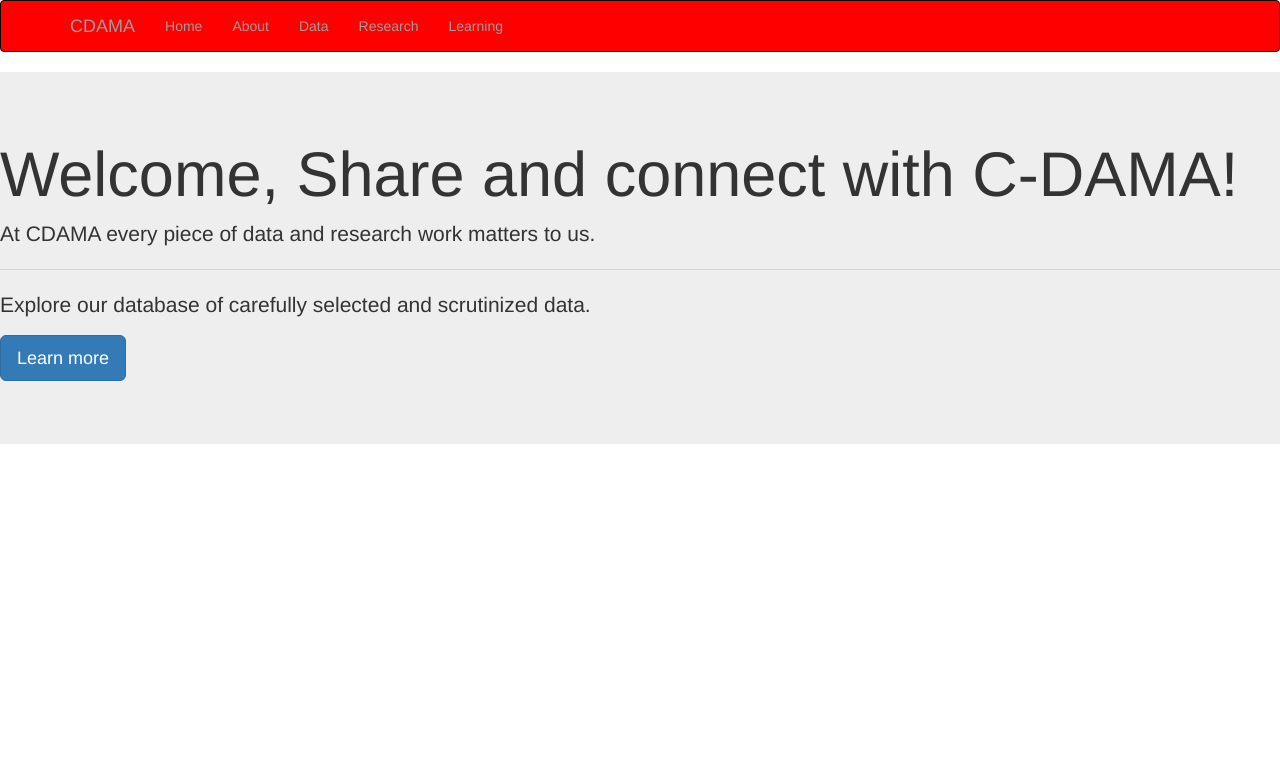
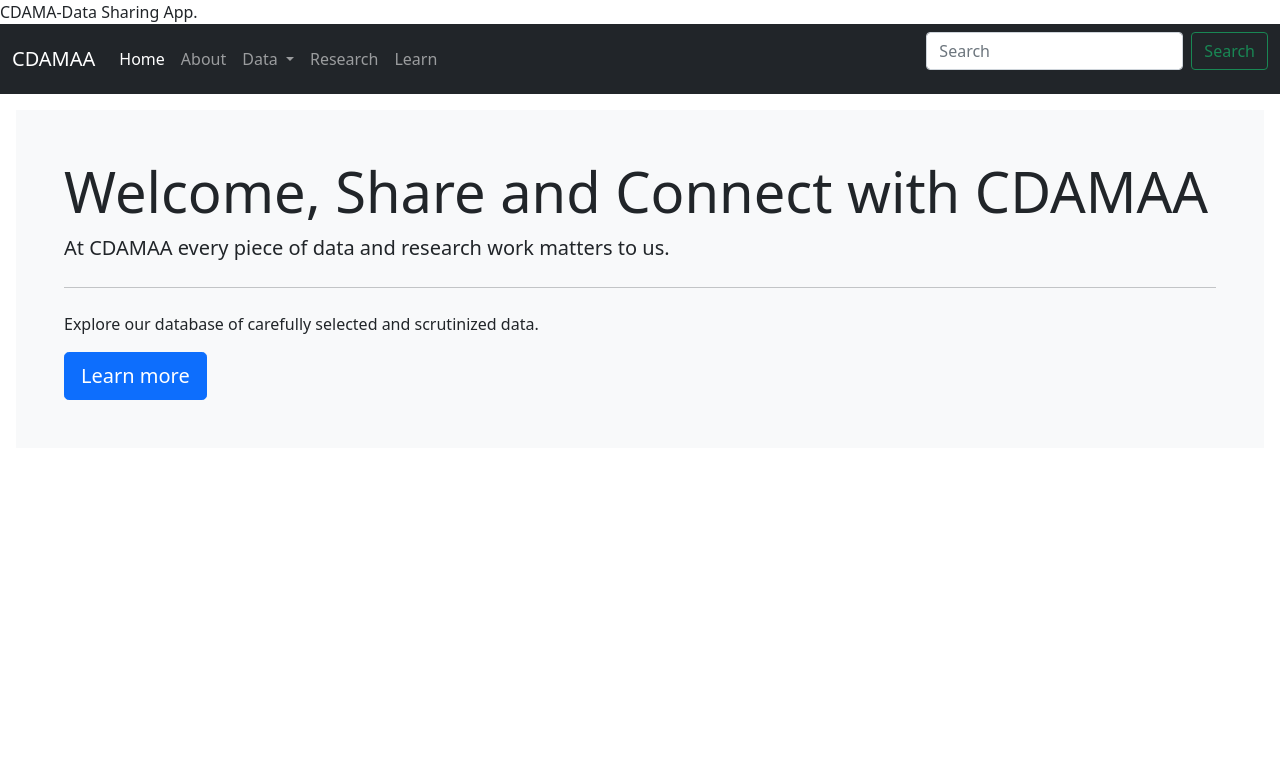
Before and after one commit to theccode/cdama, a Flask app: page / in a window 1280 px wide. Shown: the top 783 px of the page. Run offline with Flask 2, Linux system fonts and the light colour scheme; some libraries are stand-ins or nearby versions.

Commit message:
changed from bootstrap v3 to v5

```diff
--- a/app/static/css/app.css
+++ b/app/static/css/app.css
@@ -1,3 +1,9 @@
 .navbar{
-    background-color: red !important;
+    /* background-color: red !important; */
 }
+.jumbotron {
+    padding: 2rem 1rem;
+    margin-bottom: 2rem;
+    background-color: #e9ecef;
+    border-radius: .3rem;
+  }
--- a/app/template/base.html
+++ b/app/template/base.html
@@ -1,40 +1,55 @@
-{% extends "bootstrap/base.html" %}
 {% block head %}
-    {{super()}}
-{% endblock %}
 {% block title %}CDAMA - Data Sharing App {% endblock %}
 <meta charset="utf-8">
 <link rel="shortcut icon" href="{{ url_for('static', filename='favicon.ico')}}" type="image/x-icon" />
 <link rel="icon" href="{{url_for('static', filename='favicon.ico')}}" type="image/x-icon">
-{% block styles %}
-    {{ super() }}
-    <!-- CSS only -->
-    <link rel="stylesheet" type="text/css"  href="{{ url_for('static', filename='css/app.css') }}">
+<link href="https://cdn.jsdelivr.net/npm/bootstrap@5.0.2/dist/css/bootstrap.min.css" rel="stylesheet" integrity="sha384-EVSTQN3/azprG1Anm3QDgpJLIm9Nao0Yz1ztcQTwFspd3yD65VohhpuuCOmLASjC" crossorigin="anonymous">
+<link rel="stylesheet" type="text/css"  href="{{ url_for('static', filename='css/app.css') }}">
 {% endblock %}
 {% block navbar %}
-    <div class="navbar navbar-inverse" role="navigation">
-        <div class="container">
-            <div class="navbar-header">
-                <button type="button" class="navbar-toggle" data-toggle="collapse" data-target=".navbar-collapse">
-                    <span class="sr-only">Toggle-Navigation</span>
-                    <span class="icon-bar"></span>
-                    <span class="icon-bar"></span>
-                    <span class="icon-bar"></span>
-                </button>
-                <a href="/" class="navbar-brand">CDAMA</a>
-            </div>
-            <div class="navbar-collapse collapse">
-                <ul class="nav navbar-nav">
-                    <li><a href="/">Home</a></li>
-                    <li><a href="/about">About</a></li>
-                    <li><a href="/upload">Data</a></li>
-                    <li><a href="/research">Research</a></li>
-                    <li><a href="/learn">Learning</a></li>
-                </ul>
-            </div>
-        </div>
-  </div>
+<nav class="navbar navbar-expand-lg navbar-dark bg-dark">
+    <div class="container-fluid">
+      <a class="navbar-brand" href="/">CDAMAA</a>
+      <button class="navbar-toggler" type="button" data-bs-toggle="collapse" data-bs-target="#navbarSupportedContent" aria-controls="navbarSupportedContent" aria-expanded="false" aria-label="Toggle navigation">
+        <span class="navbar-toggler-icon"></span>
+      </button>
+      <div class="collapse navbar-collapse" id="navbarSupportedContent">
+        <ul class="navbar-nav me-auto mb-2 mb-lg-0">
+          <li class="nav-item">
+            <a class="nav-link active" aria-current="page" href="/">Home</a>
+          </li>
+          <li class="nav-item">
+            <a class="nav-link" href="/about">About</a>
+          </li>
+          <li class="nav-item dropdown">
+            <a class="nav-link dropdown-toggle" href="/upload" id="navbarDropdown" role="button" data-bs-toggle="dropdown" aria-expanded="false">
+              Data
+            </a>
+            <ul class="dropdown-menu" aria-labelledby="navbarDropdown">
+              <li><a class="dropdown-item" href="/upload">Upload Data</a></li>
+              <li><a class="dropdown-item" href="/share">Download Data</a></li>
+              <li><hr class="dropdown-divider"></li>
+              <li><a class="dropdown-item" href="/compare">Compare Data</a></li>
+            </ul>
+          </li>
+          <li class="nav-item">
+            <a class="nav-link " href="/research" tabindex="-1" aria-disabled="true">Research</a>
+          </li>
+          <li class="nav-item">
+            <a class="nav-link " href="/learn" tabindex="-1" aria-disabled="true">Learn</a>
+          </li>
+        </ul>
+        <form class="d-flex">
+          <input class="form-control me-2" type="search" placeholder="Search" aria-label="Search">
+          <button class="btn btn-outline-success" type="submit">Search</button>
+        </form>
+      </div>
+    </div>
+  </nav>
 {% endblock %}
 {% block content %}
+{% block scripts %}
+<script src="https://cdn.jsdelivr.net/npm/bootstrap@5.0.2/dist/js/bootstrap.bundle.min.js" integrity="sha384-MrcW6ZMFYlzcLA8Nl+NtUVF0sA7MsXsP1UyJoMp4YLEuNSfAP+JcXn/tWtIaxVXM" crossorigin="anonymous"></script>
+{% endblock %}
     {% block page_content %}{% endblock %}
 {% endblock %}
--- a/app/template/jumbo.html
+++ b/app/template/jumbo.html
@@ -1,9 +1,7 @@
-<div class="jumbotron" id="landing">
-    <h1 class="display-4">Welcome, Share and connect with C-DAMA!</h1>
-    <p class="lead">At CDAMA every piece of data and research work matters to us.</p>
-    <hr class="my-4">
-    <p>Explore our database of carefully selected and scrutinized data.</p>
-    <p class="lead">
-      <a class="btn btn-primary btn-lg" href="#" role="button">Learn more</a>
-    </p>
+<div class="bg-light p-5 rounded-lg m-3">
+  <h1 class="display-4">Welcome, Share and Connect with CDAMAA</h1>
+  <p class="lead">At CDAMAA every piece of data and research work matters to us.</p>
+  <hr class="my-4">
+  <p>Explore our database of carefully selected and scrutinized data.</p>
+  <a class="btn btn-primary btn-lg" href="#" role="button">Learn more</a>
 </div>
```
